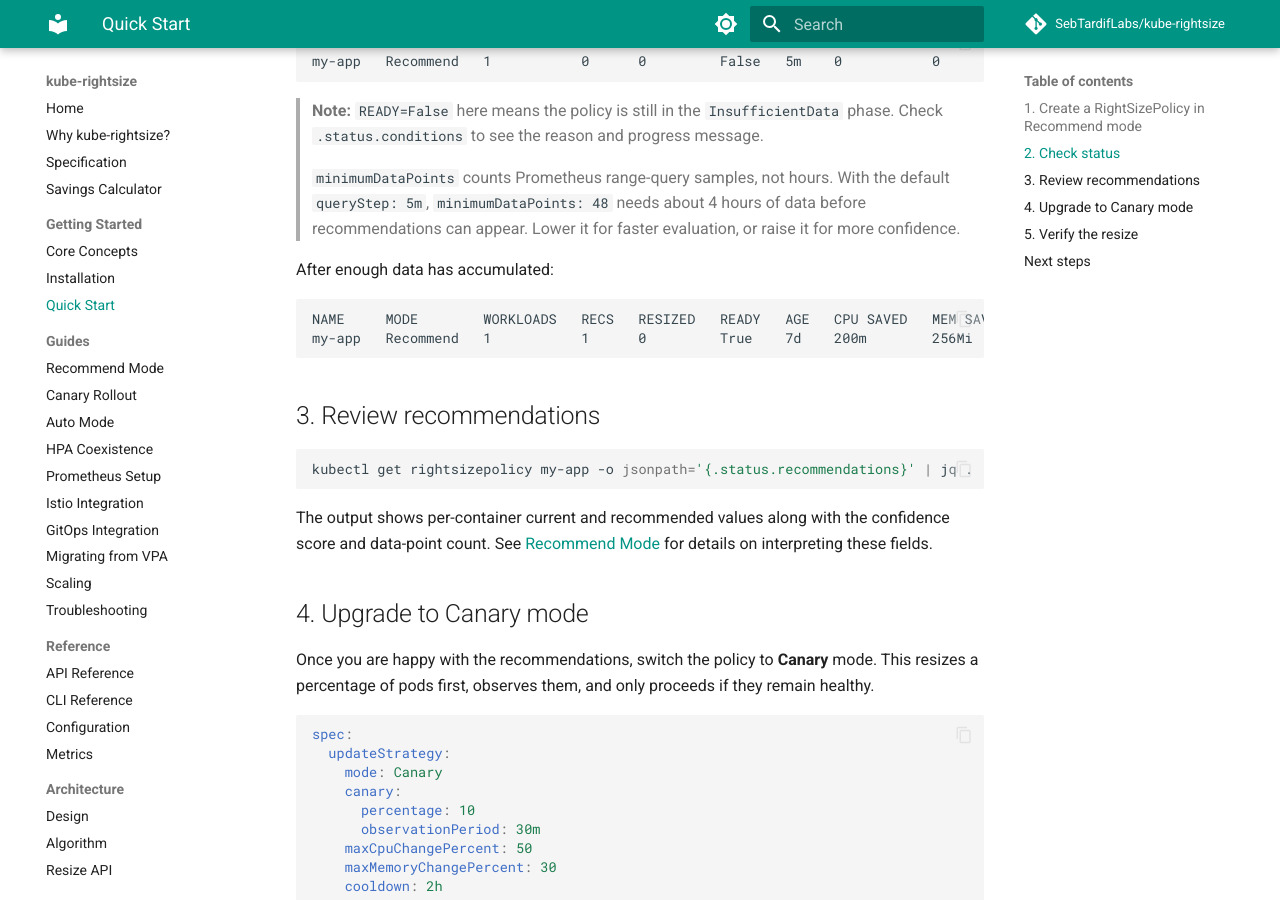
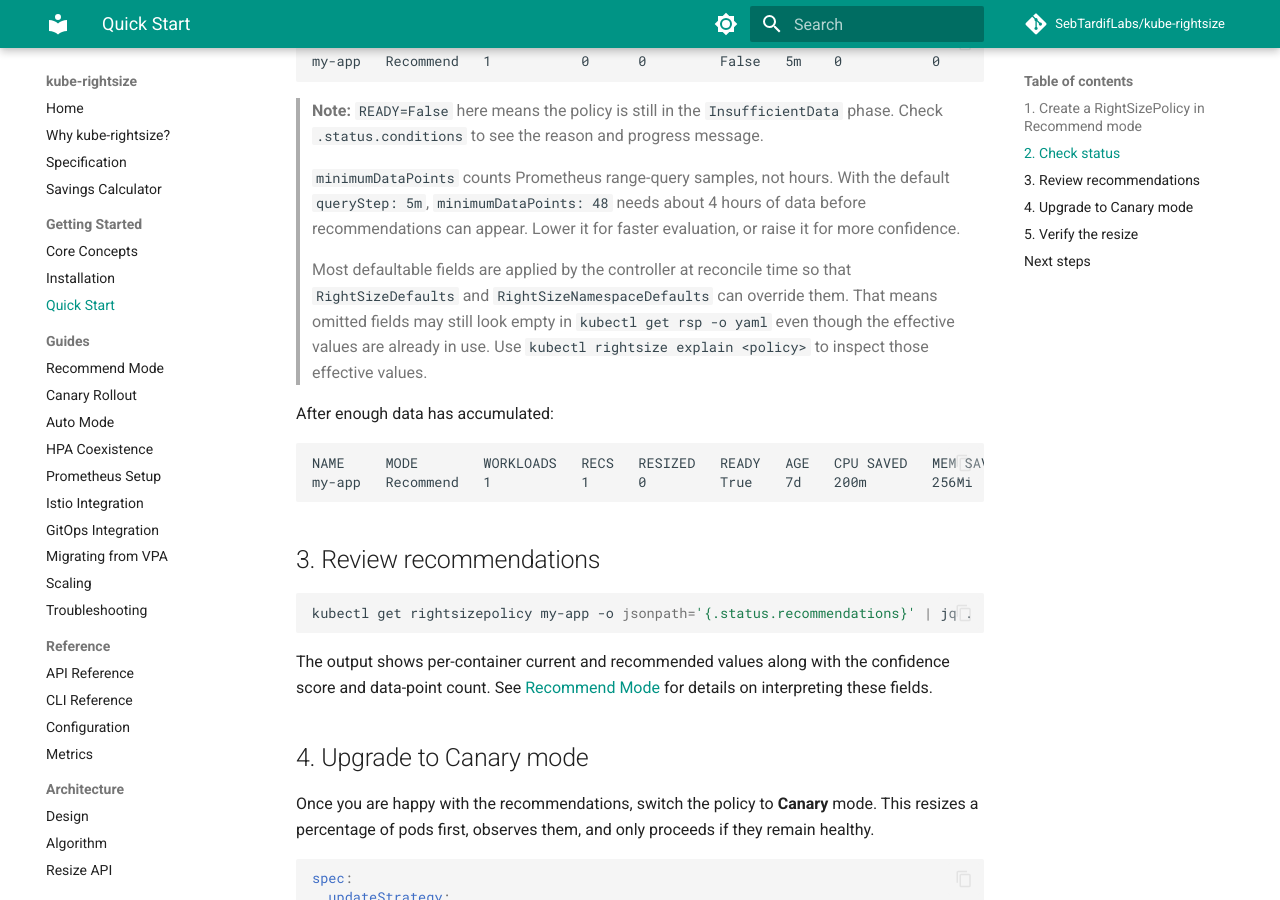
Before and after one commit to attune-io/attune, an MkDocs documentation site: the page built from docs/getting-started/quickstart.md, in a window 1280 px wide and 900 px high, scrolled down 1759 px. Built offline with MkDocs 1.6.1 and Material for MkDocs 9.7.7, drawn with Linux system fonts in a browser that asks for light colours; comment, search, counter and statistics services are not loaded.

Commit message:
test: verify generated release artifacts and effective defaults docs
Closes #359
Closes #361
Refs #365

Signed-off-by: Sebastien Tardif <sebtardif@ncf.ca>

```diff
--- a/docs/getting-started/quickstart.md
+++ b/docs/getting-started/quickstart.md
@@ -94,6 +94,12 @@
 > the default `queryStep: 5m`, `minimumDataPoints: 48` needs about 4 hours of
 > data before recommendations can appear. Lower it for faster evaluation, or
 > raise it for more confidence.
+>
+> Most defaultable fields are applied by the controller at reconcile time so
+> that `RightSizeDefaults` and `RightSizeNamespaceDefaults` can override them.
+> That means omitted fields may still look empty in `kubectl get rsp -o yaml`
+> even though the effective values are already in use. Use
+> `kubectl rightsize explain <policy>` to inspect those effective values.
 
 After enough data has accumulated:
 
```
Also changed, not shown: README.md (+6 -0 lines), 2 other files.
